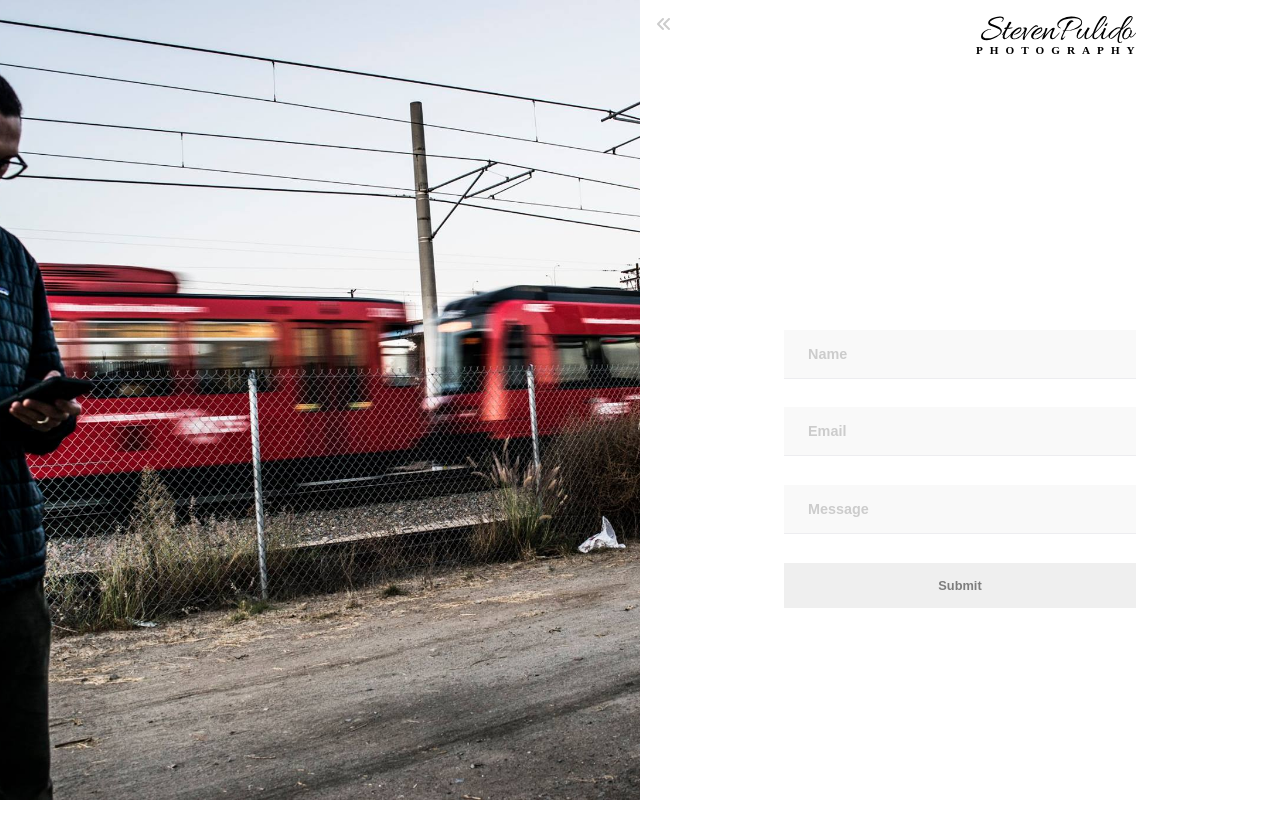
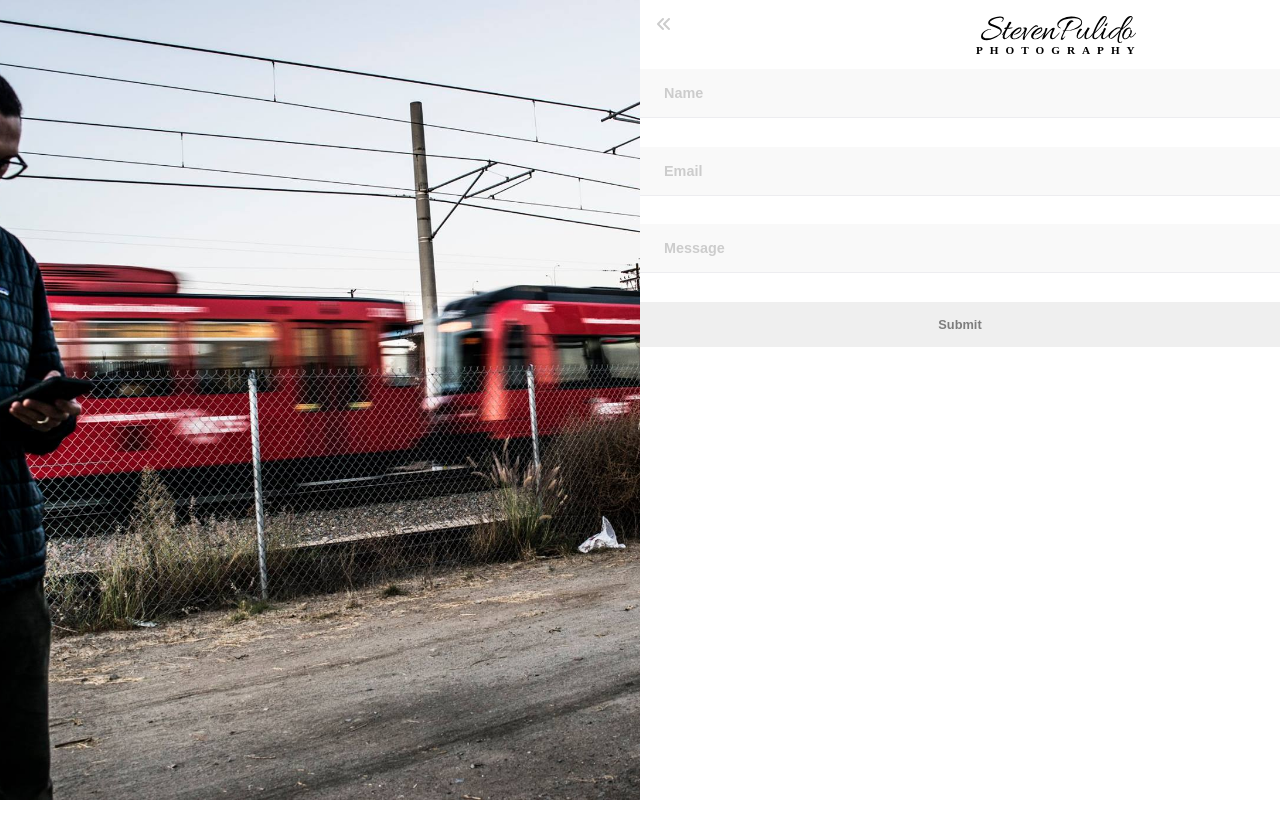
Before and after one commit to mrstevedev/react-redux-photography-collection, a React app: page /Contact in a window 1280 px wide. Shown: the top 838 px of the page. After the commit the page ends 800 px from the top, so only its background shows below. Built offline with nearby package versions, Linux system fonts and the light colour scheme; a web font is replaced by a local one.

Commit message:
Renamed contact form className

```diff
--- a/src/components/Contact.js
+++ b/src/components/Contact.js
@@ -56,7 +56,7 @@ const Contact = props => {
             </div>
           </header>
 
-          <div className="contact-form">
+          <div className="contact-form-container">
            {!success ? (
             <form id="contact-form" onSubmit={handleSubmit} method="POST">
             <label>
```
